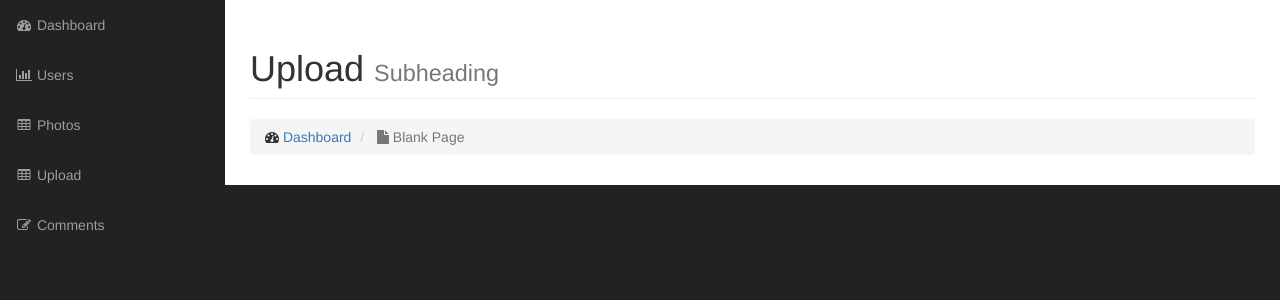
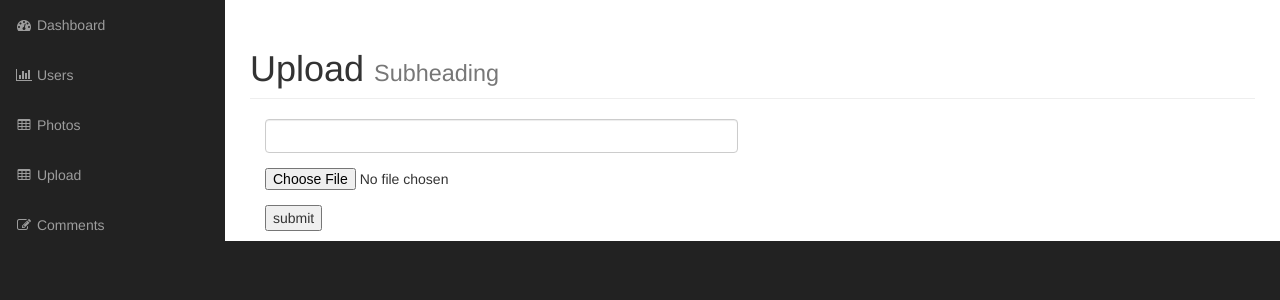
Before and after one commit to wafeeyhm/cms-oop, a PHP site: page /admin/upload.php in a window 1280 px wide. Shown: the part 51-351 px from the top of the page. Run offline with PHP 8.4, Linux system fonts and the light colour scheme; the visitor is signed in with stand-in values (Sample User, id 1); grey boxes labelled with a size stand in for pictures from a placeholder-image service; some libraries are stand-ins or nearby versions.

Commit message:
create upload form

```diff
--- a/admin/upload.php
+++ b/admin/upload.php
@@ -1,4 +1,9 @@
-<?php include("includes/header.php"); ?>
+<?php
+    include("includes/header.php");
+
+    if(!$session->is_signed_in()){redirect("login.php");}
+
+?>
 
         <!-- Navigation -->
         <nav class="navbar navbar-inverse navbar-fixed-top" role="navigation">
@@ -20,14 +25,19 @@
                         Upload
                         <small>Subheading</small>
                     </h1>
-                    <ol class="breadcrumb">
-                        <li>
-                            <i class="fa fa-dashboard"></i>  <a href="index.html">Dashboard</a>
-                        </li>
-                        <li class="active">
-                            <i class="fa fa-file"></i> Blank Page
-                        </li>
-                    </ol>
+
+                    <div class="col-md-6">
+                        <form action="upload.php" method="post" enctype="multipart/form-data">
+                            <div class="form-group">
+                                <input type="text" name="title" id="title" required class="form-control">
+                            </div>
+                            <div class="form-group">
+                                <input type="file" name="file_upload" id="file_upload">
+                            </div>
+                            <input type="submit" value="submit">
+                        </form>
+                    </div>
+
                 </div>
             </div>
             <!-- /.row -->
```
